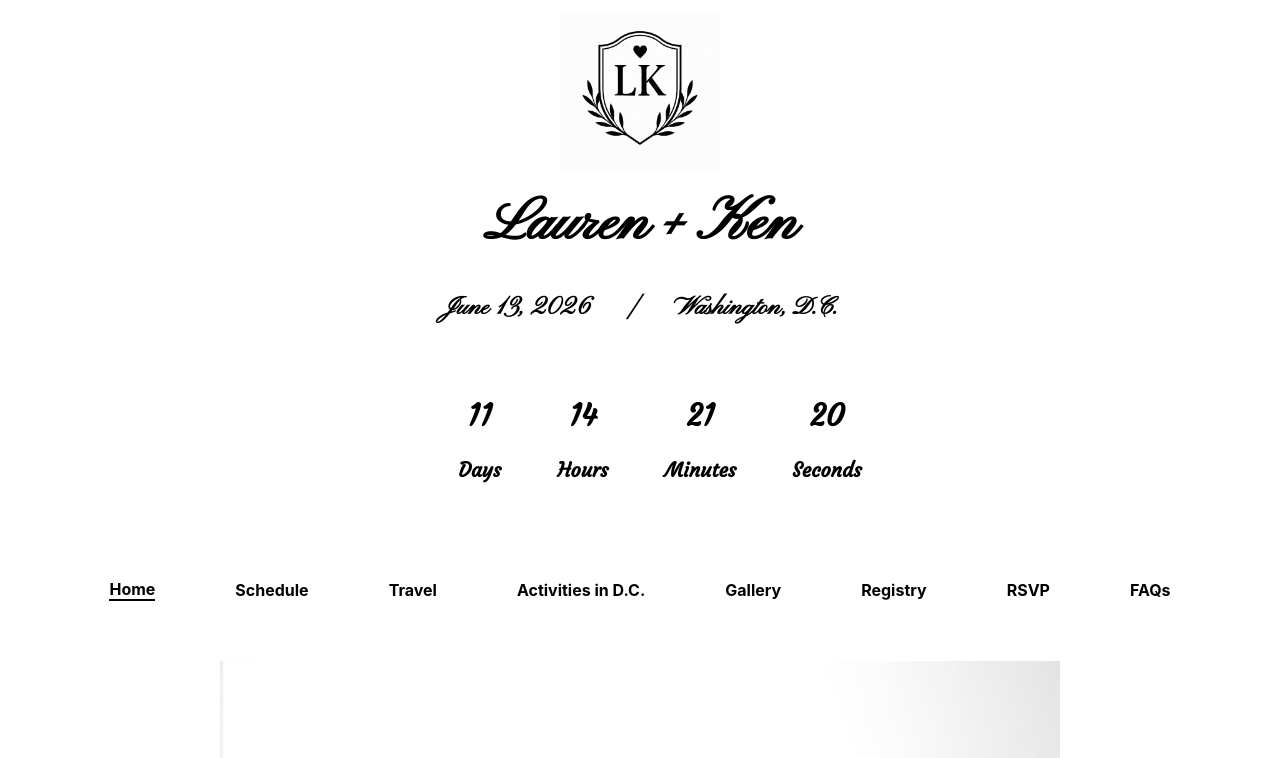
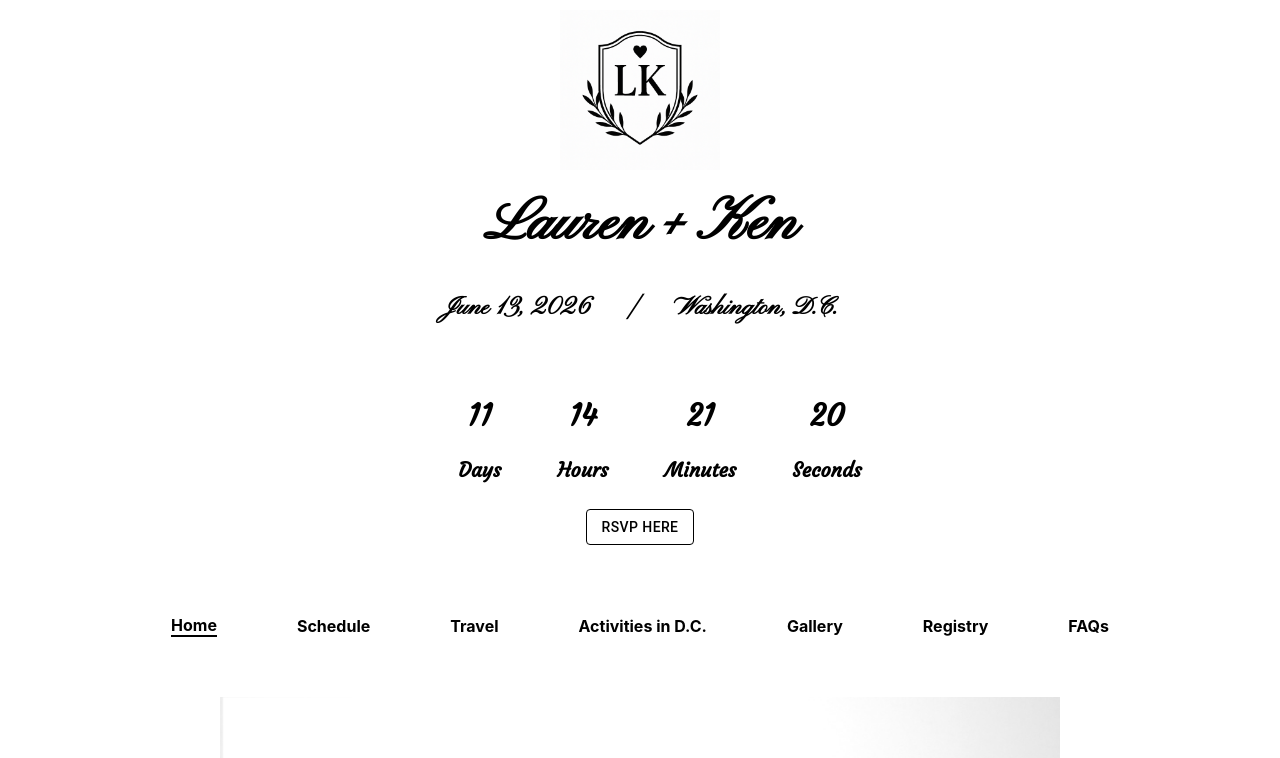
Before and after one commit to lamar-k/kllm_wedding, a React (Create React App) app: page / in a window 1280 px wide. Shown: the top 758 px of the page. Built offline with nearby package versions, Linux system fonts and the light colour scheme; a web font is replaced by a local one.

Commit message:
add rsvp button
create rsvp button on home page

```diff
--- a/src/Components/Navigation/Navigation.js
+++ b/src/Components/Navigation/Navigation.js
@@ -18,7 +18,6 @@ function Navigation() {
                 <Link to="/things-to-do" className={getNavClass("/things-to-do")}>Activities in D.C.</Link>
                 <Link to="/gallery" className={getNavClass("/gallery")}>Gallery</Link>
                 <Link to="/registry" className={getNavClass("/registry")}>Registry</Link>
-                <Link to="/rsvp" className={getNavClass("/svp")}>RSVP</Link>
                 <Link to="/faq" className={getNavClass("/faq")}>FAQs</Link>
             </nav>
     </div>
--- a/src/Views/Home/Home.js
+++ b/src/Views/Home/Home.js
@@ -4,6 +4,8 @@ import '../../Components/Countdown/Countdown.js';
 import Countdown from "../../Components/Countdown/Countdown.js";
 import Navigation from '../../Components/Navigation/Navigation.js';
 import LKIMAGE from "../../images/LK_HOME.png";
+import {Button } from "@mui/material";
+
 
 function Home() {
     return (
@@ -13,6 +15,14 @@ function Home() {
                <h3 style={{color:'black'}} className="script_subtext">June 13, 2026 &emsp; | &emsp; Washington, D.C.</h3>
             </div>
             <Countdown/>
+
+            <div>
+            <Button variant="outlined" sx={{color:'black',
+                    transition: 'box-shadow 0.3s ease-in-out', borderColor:'black'
+                    , '&:hover': {color:'white', borderColor:'white', backgroundColor:'black'}}}>
+                        RSVP HERE
+                    </Button>
+            </div>
 
             <Navigation/>
 
```
